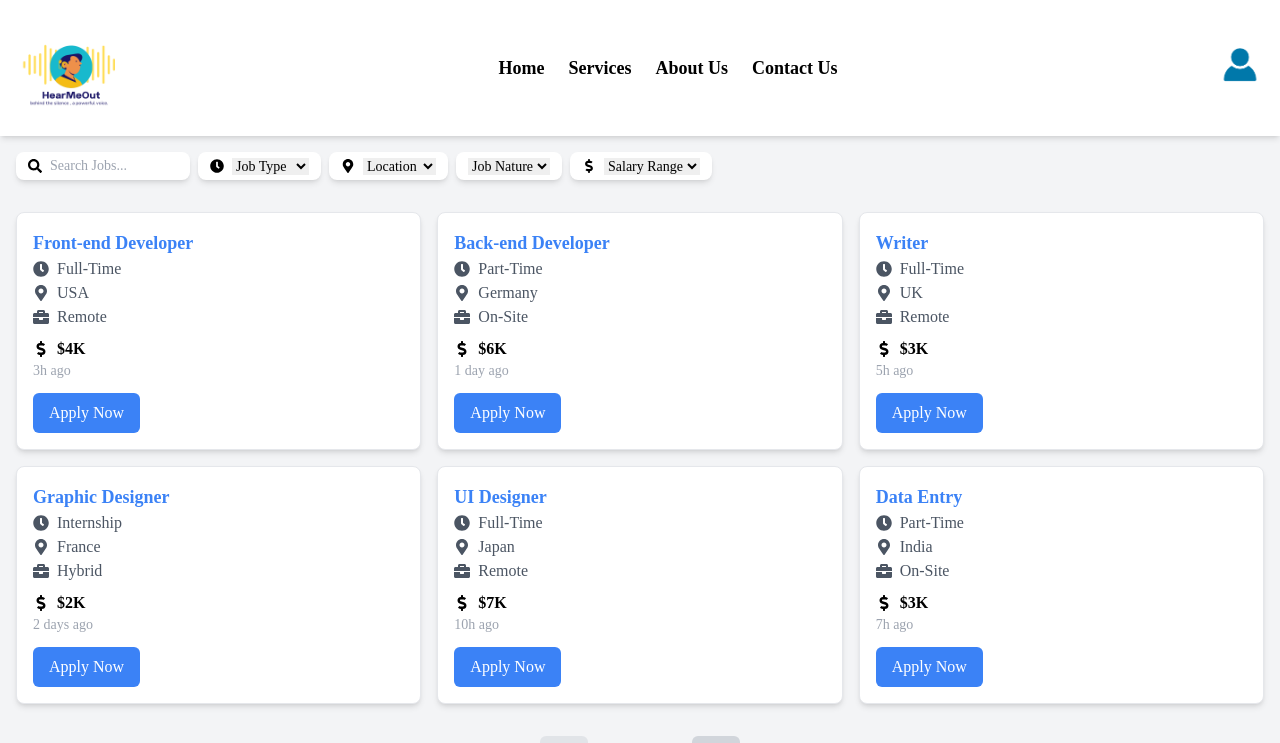
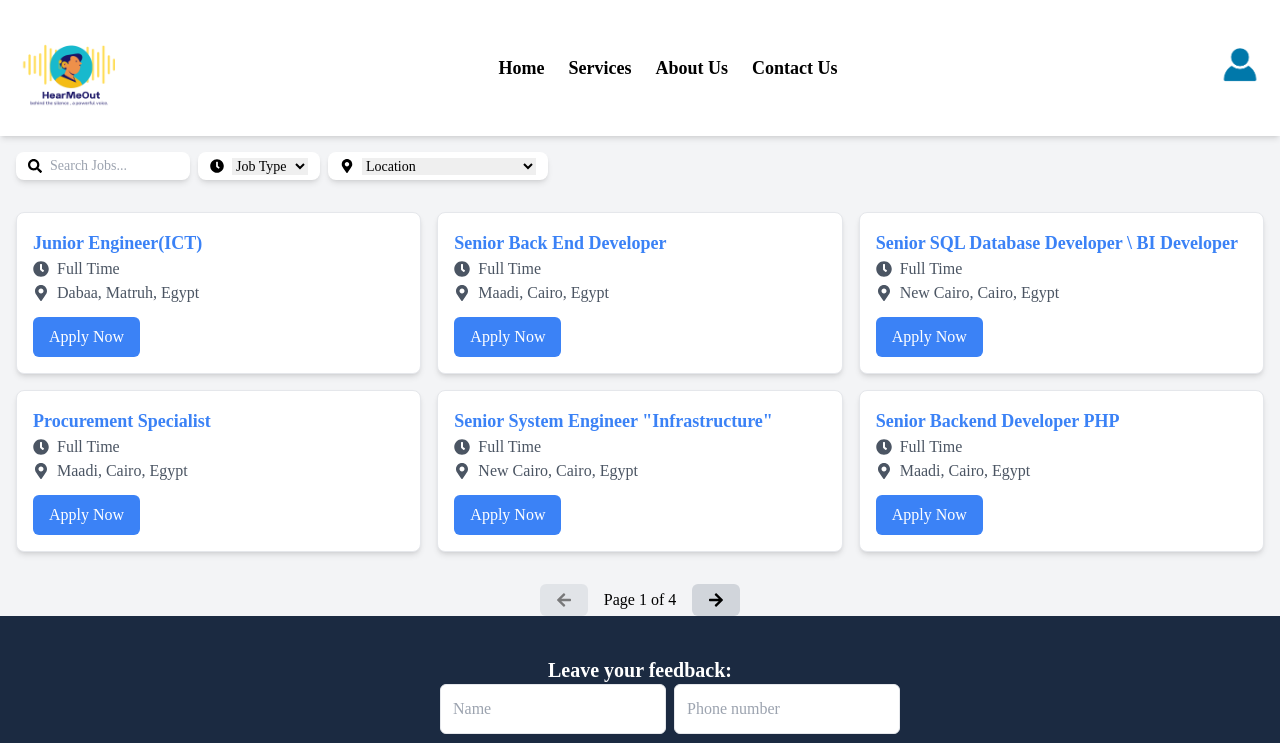
Before and after one commit to ARWA2003/GP, a React (Vite) app in the folder front/: page /careers in a window 1280 px wide. Shown: the top 743 px of the page. Built offline with nearby package versions, Linux system fonts and the light colour scheme.

Commit message:
Job web scraping

```diff
--- /dev/null
+++ b/front/public/job_listings.json
@@ -0,0 +1,105 @@
+[
+    {
+        "Job Title":"Junior Engineer(ICT)",
+        "Location":"Dabaa, Matruh, Egypt",
+        "Job Type":"Full Time"
+
+    },
+    {
+        "Job Title":"Senior Back End Developer",
+        "Location":"Maadi, Cairo, Egypt",
+        "Job Type":"Full Time"
+    },
+    {
+        "Job Title":"Senior SQL Database Developer \\ BI Developer",
+        "Location":"New Cairo, Cairo, Egypt",
+        "Job Type":"Full Time"
+
+    },
+    {
+        "Job Title":"Procurement Specialist",
+        "Location":"Maadi, Cairo, Egypt",
+        "Job Type":"Full Time"
+    },
+    {
+        "Job Title":"Senior System Engineer \"Infrastructure\"",
+        "Location":"New Cairo, Cairo, Egypt",
+        "Job Type":"Full Time"
+    },
+    {
+        "Job Title":"Senior Backend Developer PHP",
+        "Location":"Maadi, Cairo, Egypt",
+        "Job Type":"Full Time"
+
+    },
+    {
+        "Job Title":"IT Help Desk",
+        "Location":"New Cairo, Cairo, Egypt",
+        "Job Type":"Full Time"
+    },
+    {
+        "Job Title":"IT technical support specialist",
+        "Location":"Cairo, Egypt",
+        "Job Type":"Full Time"
+    },
+    {
+        "Job Title":"Quality Control Engineer",
+        "Location":"Abu Rawash, Giza, Egypt",
+        "Job Type":"Full Time"
+    },
+    {
+        "Job Title":"Senior Oracle Techno Functional ( Finance )",
+        "Location":"Katameya, Cairo, Egypt",
+        "Job Type":"Full Time"
+    },
+    {
+        "Job Title":"Digital Product Manager",
+        "Location":"Mohandessin, Giza, Egypt",
+        "Job Type":"Full Time"
+    },
+    {
+        "Job Title":"IT Sales specialist",
+        "Location":"Cairo, Egypt",
+        "Job Type":"Full Time"
+    },
+    {
+        "Job Title":"Java \/ Spring \/Hibernate \/ AI Developer",
+        "Location":"Heliopolis, Cairo, Egypt",
+        "Job Type":"Full Time"
+    },
+    {
+        "Job Title":"Website Development \/ AI Developer",
+        "Location":"Heliopolis, Cairo, Egypt",
+        "Job Type":"Full Time"
+    },
+    {
+        "Job Title":"Front End Developer",
+        "Location":"New Nozha, Cairo, Egypt",
+        "Job Type":"Full Time"
+    },
+    {
+        "Job Title":"Nocode Architect \/ AI Developer",
+        "Location":"Heliopolis, Cairo, Egypt",
+        "Job Type":"Full Time"
+    },
+    {
+        "Job Title":"React.js \/ Nextjs \/ AI Developer",
+        "Location":"Heliopolis, Cairo, Egypt",
+        "Job Type":"Full Time"
+    },
+    {
+        "Job Title":"Product Owner",
+        "Location":"New Nozha, Cairo, Egypt",
+        "Job Type":"Full Time"
+    },
+    {
+        "Job Title":"Software Business Analyst",
+        "Location":"Mansoura, Dakahlia, Egypt",
+        "Job Type":"Full Time"
+    },
+    {
+        "Job Title":"Senior Quality Control (QC) Engineer - (Hybrid in Maadi, Egypt)",
+        "Location":"Maadi, Cairo, Egypt",
+        "Job Type":"Full Time"
+    }
+]
--- a/front/src/pages/Jobs/Careers.jsx
+++ b/front/src/pages/Jobs/Careers.jsx
@@ -1,47 +1,53 @@
-import { useState } from "react";
-import { FaSearch, FaMapMarkerAlt, FaClock, FaDollarSign, FaBriefcase, FaArrowLeft, FaArrowRight } from "react-icons/fa";
+import { useState, useEffect } from "react";
+import { FaSearch, FaMapMarkerAlt, FaClock, FaArrowLeft, FaArrowRight } from "react-icons/fa";
 import Foooter from "../footer/footer";
 import Upperbar from "../Upperbar";
 import { useNavigate } from "react-router-dom";
-
-const jobListings = [
-  { id: 1, title: "Front-end Developer", type: "Full-Time", location: "USA", remote: "Remote", salary: "$4K", posted: "3h ago" },
-  { id: 2, title: "Back-end Developer", type: "Part-Time", location: "Germany", remote: "On-Site", salary: "$6K", posted: "1 day ago" },
-  { id: 3, title: "Writer", type: "Full-Time", location: "UK", remote: "Remote", salary: "$3K", posted: "5h ago" },
-  { id: 4, title: "Graphic Designer", type: "Internship", location: "France", remote: "Hybrid", salary: "$2K", posted: "2 days ago" },
-  { id: 5, title: "UI Designer", type: "Full-Time", location: "Japan", remote: "Remote", salary: "$7K", posted: "10h ago" },
-  { id: 6, title: "Data Entry", type: "Part-Time", location: "India", remote: "On-Site", salary: "$3K", posted: "7h ago" },
-  { id: 7, title: "Data Analyst", type: "Full-Time", location: "Canada", remote: "Remote", salary: "$5K", posted: "4h ago" },
-  { id: 8, title: "Full-Stack Developer", type: "Full-Time", location: "Brazil", remote: "Hybrid", salary: "$9K", posted: "1 day ago" }
-];
 
 export default function JobListings() {
   const [searchQuery, setSearchQuery] = useState("");
   const [selectedType, setSelectedType] = useState("");
   const [selectedLocation, setSelectedLocation] = useState("");
-  const [selectedRemote, setSelectedRemote] = useState("");
-  const [selectedSalary, setSelectedSalary] = useState("");
   const [currentPage, setCurrentPage] = useState(1);
+  const [jobListings, setJobListings] = useState([]);
+  const [loading, setLoading] = useState(true);
   const jobsPerPage = 6;
   const navigate = useNavigate();
+
+  // Fetch the JSON data from the public folder when the component mounts
+  useEffect(() => {
+    fetch("/job_listings.json") // Path to the JSON file in the public folder
+      .then((response) => response.json())
+      .then((data) => {
+        setJobListings(data);
+        setLoading(false);
+      })
+      .catch((error) => {
+        console.error("Error fetching job listings:", error);
+        setLoading(false);
+      });
+  }, []);
 
   const handleSearchChange = (e) => {
     setSearchQuery(e.target.value);
     setCurrentPage(1);
   };
 
-  const filteredJobs = jobListings.filter(job =>
-    job.title.toLowerCase().includes(searchQuery.toLowerCase()) &&
-    (selectedType === "" || job.type === selectedType) &&
-    (selectedLocation === "" || job.location === selectedLocation) &&
-    (selectedRemote === "" || job.remote === selectedRemote) &&
-    (selectedSalary === "" || job.salary === selectedSalary)
+  const filteredJobs = jobListings.filter(
+    (job) =>
+      job["Job Title"].toLowerCase().includes(searchQuery.toLowerCase()) &&
+      (selectedType === "" || job["Job Type"] === selectedType) &&
+      (selectedLocation === "" || job["Location"] === selectedLocation)
   );
 
   const indexOfLastJob = currentPage * jobsPerPage;
   const indexOfFirstJob = indexOfLastJob - jobsPerPage;
   const currentJobs = filteredJobs.slice(indexOfFirstJob, indexOfLastJob);
   const totalPages = Math.max(1, Math.ceil(filteredJobs.length / jobsPerPage));
+
+  if (loading) {
+    return <div className="bg-gray-100 min-h-screen flex justify-center items-center">Loading...</div>;
+  }
 
   return (
     <div className="bg-gray-100 min-h-screen">
@@ -59,63 +65,67 @@
         </div>
         <div className="bg-white flex items-center px-3 py-1 rounded-lg shadow-md gap-2 text-sm">
           <FaClock />
-          <select value={selectedType} onChange={(e) => setSelectedType(e.target.value)} className="outline-none">
+          <select
+            value={selectedType}
+            onChange={(e) => setSelectedType(e.target.value)}
+            className="outline-none"
+          >
             <option value="">Job Type</option>
-            <option>Full-Time</option>
-            <option>Part-Time</option>
-            <option>Internship</option>
+            <option>Full Time</option>
+            {/* Add other job types if necessary */}
           </select>
         </div>
         <div className="bg-white flex items-center px-3 py-1 rounded-lg shadow-md gap-2 text-sm">
           <FaMapMarkerAlt />
-          <select value={selectedLocation} onChange={(e) => setSelectedLocation(e.target.value)} className="outline-none">
+          <select
+            value={selectedLocation}
+            onChange={(e) => setSelectedLocation(e.target.value)}
+            className="outline-none"
+          >
             <option value="">Location</option>
-            {Array.from(new Set(jobListings.map(job => job.location))).map(location => (
-              <option key={location} value={location}>{location}</option>
+            {Array.from(new Set(jobListings.map((job) => job["Location"]))).map((location) => (
+              <option key={location} value={location}>
+                {location}
+              </option>
             ))}
-          </select>
-        </div>
-        <div className="bg-white flex items-center px-3 py-1 rounded-lg shadow-md gap-2 text-sm">
-          <select value={selectedRemote} onChange={(e) => setSelectedRemote(e.target.value)} className="outline-none">
-            <option value="">Job Nature</option>
-            <option>Remote</option>
-            <option>On-Site</option>
-            <option>Hybrid</option>
-          </select>
-        </div>
-        <div className="bg-white flex items-center px-3 py-1 rounded-lg shadow-md gap-2 text-sm">
-          <FaDollarSign />
-          <select value={selectedSalary} onChange={(e) => setSelectedSalary(e.target.value)} className="outline-none">
-            <option value="">Salary Range</option>
-            <option>$2K</option>
-            <option>$3K</option>
-            <option>$4K</option>
-            <option>$5K</option>
-            <option>$6K</option>
-            <option>$7K</option>
-            <option>$8K+</option>
           </select>
         </div>
       </div>
       <div className="grid grid-cols-3 gap-4 p-4">
-        {currentJobs.map((job) => (
-          <div key={job.id} className="p-4 border rounded-lg shadow-md bg-white">
-            <h2 className="font-semibold text-lg text-blue-500">{job.title}</h2>
-            <p className="flex items-center gap-2 text-gray-600"><FaClock /> {job.type}</p>
-            <p className="flex items-center gap-2 text-gray-600"><FaMapMarkerAlt /> {job.location}</p>
-            <p className="flex items-center gap-2 text-gray-600"><FaBriefcase /> {job.remote}</p>
-            <p className="flex items-center gap-2 font-semibold mt-2"><FaDollarSign /> {job.salary}</p>
-            <p className="text-gray-400 text-sm">{job.posted}</p>
-            <button onClick={() => navigate("/job-details")} className="mt-3 bg-blue-500 text-white px-4 py-2 rounded-md hover:bg-blue-600">Apply Now</button>
+        {currentJobs.map((job, index) => (
+          <div key={index} className="p-4 border rounded-lg shadow-md bg-white">
+            <h2 className="font-semibold text-lg text-blue-500">{job["Job Title"]}</h2>
+            <p className="flex items-center gap-2 text-gray-600">
+              <FaClock /> {job["Job Type"]}
+            </p>
+            <p className="flex items-center gap-2 text-gray-600">
+              <FaMapMarkerAlt /> {job["Location"]}
+            </p>
+            <button
+              onClick={() => navigate("/job-details")}
+              className="mt-3 bg-blue-500 text-white px-4 py-2 rounded-md hover:bg-blue-600"
+            >
+              Apply Now
+            </button>
           </div>
         ))}
       </div>
       <div className="flex justify-center items-center gap-4 mt-4">
-        <button disabled={currentPage === 1} onClick={() => setCurrentPage(currentPage - 1)} className="bg-gray-300 px-4 py-2 rounded-md hover:bg-gray-400 disabled:opacity-50">
+        <button
+          disabled={currentPage === 1}
+          onClick={() => setCurrentPage(currentPage - 1)}
+          className="bg-gray-300 px-4 py-2 rounded-md hover:bg-gray-400 disabled:opacity-50"
+        >
           <FaArrowLeft />
         </button>
-        <span>Page {currentPage} of {totalPages}</span>
-        <button disabled={currentPage === totalPages} onClick={() => setCurrentPage(currentPage + 1)} className="bg-gray-300 px-4 py-2 rounded-md hover:bg-gray-400 disabled:opacity-50">
+        <span>
+          Page {currentPage} of {totalPages}
+        </span>
+        <button
+          disabled={currentPage === totalPages}
+          onClick={() => setCurrentPage(currentPage + 1)}
+          className="bg-gray-300 px-4 py-2 rounded-md hover:bg-gray-400 disabled:opacity-50"
+        >
           <FaArrowRight />
         </button>
       </div>
--- a/front/src/pages/Jobs/JobPortal.jsx
+++ b/front/src/pages/Jobs/JobPortal.jsx
@@ -1,59 +1,23 @@
-import { useState } from "react";
+import { useState, useEffect } from "react";
 import { Search, MapPin, Briefcase, ArrowRight } from "lucide-react";
 import Foooter from "../footer/footer";
 import { Link } from "react-router-dom";
-import Upperbar from "../Upperbar"
+import Upperbar from "../Upperbar";
 import { useNavigate } from "react-router-dom";
-
-
-const jobs = [
-  {
-    title: "Customer Service",
-    category: "Sales, Service, & Support",
-    type: "Full-Time",
-    location: "USA",
-    image: "/assets/Customer Service.jpeg",
-  },
-  {
-    title: "Full-Stack Developer",
-    category: "Engineering & Tech",
-    type: "Full-Time",
-    location: "Australia",
-    image: "/assets/Full-Stack.jpeg",
-  },
-  {
-    title: "HR Director",
-    category: "People",
-    type: "Part-Time",
-    location: "Canada",
-    image: "/assets/HR Director.jpeg",
-  },
-  {
-    title: "Front-End Developer",
-    category: "Engineering & Tech",
-    type: "Full-Time",
-    location: "Germany",
-    image: "/assets/Front-End Developer.jpg",
-  },
-  {
-    title: "Back-End Developer",
-    category: "Engineering & Tech",
-    type: "Full-Time",
-    location: "UK",
-    image: "/assets/Back-End Developer.jpg",
-  },
-  {
-    title: "Data Engineer",
-    category: "Data Science",
-    type: "Full-Time",
-    location: "Netherlands",
-    image: "/assets/Data Engineer.jpg",
-  },
-];
 
 const JobPortal = () => {
   const navigate = useNavigate();
   const [searchTerm, setSearchTerm] = useState("");
+  const [jobs, setJobs] = useState([]);
+
+  // Fetch job data from JSON file
+  useEffect(() => {
+    fetch("/scraped_jobs.json")
+      .then((response) => response.json())
+      .then((data) => setJobs(data))
+      .catch((error) => console.error("Error fetching job data:", error));
+  }, []);
+
   const filteredJobs = jobs.filter((job) =>
     job.title.toLowerCase().includes(searchTerm.toLowerCase())
   );
@@ -62,16 +26,6 @@
     <>
       <Upperbar />
       <div className="min-h-screen bg-gradient-to-b from-blue-900 to-blue-500 text-white relative">
-        {/* Header Section */}
-        {/* <header className="w-full flex justify-between items-center p-6 relative">
-          <img src="/assets/logo123.png" alt="Company Logo" className="h-16" />
-          <div className="flex items-center bg-yellow-400 px-4 py-2 rounded-full text-black font-semibold shadow-md">
-            <img src="/assets/Ellipse.png" alt="User Profile" className="h-8 w-8 rounded-full mr-2" />
-            Bob
-          </div>
-        </header> */}
-
-        {/* Hero Section */}
         <div className="text-center px-5 flex flex-col items-center justify-center h-full">
           <h1 className="text-4xl font-bold">Explore Open Career Opportunities</h1>
           <p className="mt-2 text-lg">We commit to exceptional company culture and outstanding benefits.</p>
@@ -89,16 +43,13 @@
           </div>
         </div>
 
-
         {/* Jobs Section */}
         <div className="max-w-6xl mx-auto py-10 px-5">
           <h2 className="text-2xl font-bold mb-5 text-white">Most Featured Jobs</h2>
           <div className="grid md:grid-cols-3 gap-6">
             {filteredJobs.map((job, index) => (
               <div key={index} className="bg-white p-5 shadow-lg rounded-lg relative text-gray-900">
-                <img src={job.image} alt={job.title} className="w-full h-40 object-cover rounded-md" />
                 <h3 className="text-lg font-bold mt-3">{job.title}</h3>
-                <p className="text-sm text-gray-500">{job.category}</p>
                 <div className="mt-2 flex items-center text-gray-600">
                   <Briefcase size={16} className="mr-2" />
                   <span>{job.type}</span>
@@ -126,7 +77,6 @@
         </div>
       </div>
 
-      {/* Footer Section */}
       <Foooter />
     </>
   );
```
Also changed, not shown: front/public/scraped_jobs.json (added, +20 -0 lines), 1 other file (tests, documents, lock files or other folders). Lines whose indentation alone changed are shown as unchanged.
